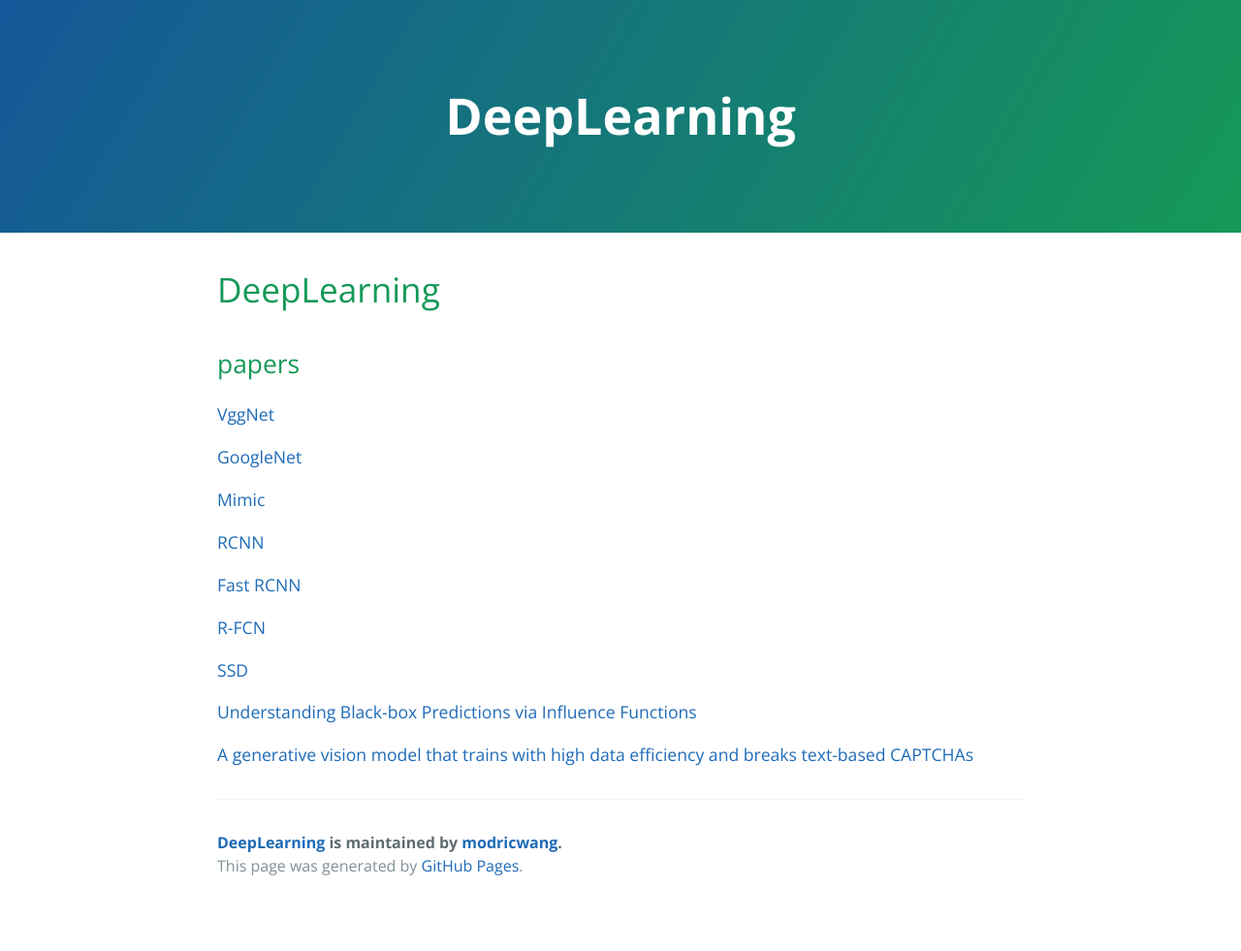
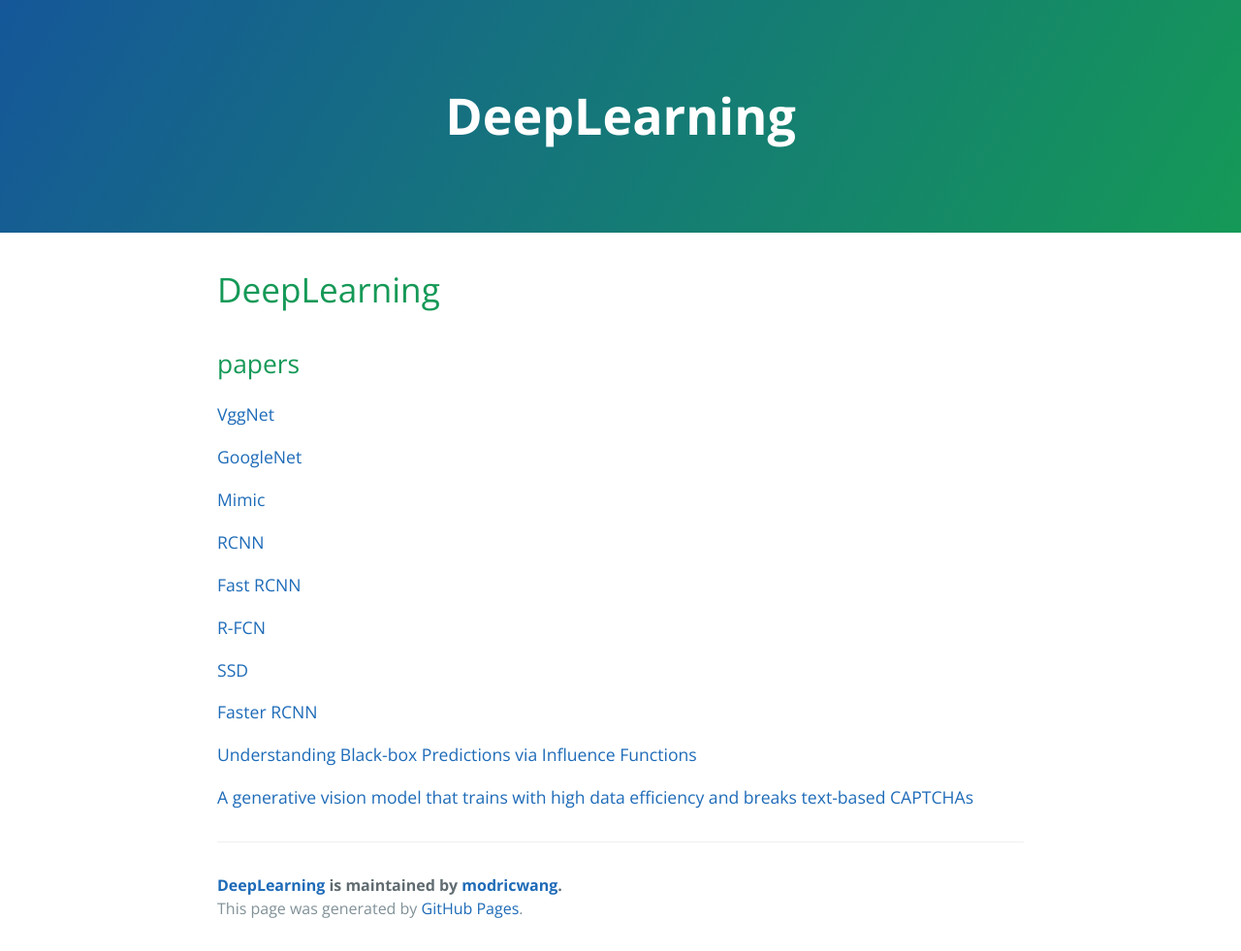
Before and after one commit to modricwang/DeepLearning, a Jekyll site: the page built from docs/index.md, in a window 1280 px wide. Shown: the whole page at 97% size. Built offline with Jekyll 4.4.1, drawn with Linux system fonts in a browser that asks for light colours; our own code applies the rules of GitHub Pages for plain Markdown files; the repository's description, which GitHub fills in, is left out; before the commit the page ends 937 px from its top, so only the background shows below that.

Commit message:
add faster-rcnn link

```diff
--- a/docs/index.md
+++ b/docs/index.md
@@ -16,6 +16,8 @@
 
 [SSD](https://github.com/modricwang/DeepLearning/blob/master/papers/SSD_Single_Shot_MultiBox_Detector.pdf)
 
+[Faster RCNN](https://github.com/modricwang/DeepLearning/blob/master/papers/Faster_R-CNN_Towards_Real-Time_Object.pdf)
+
 [Understanding Black-box Predictions via Influence Functions](https://github.com/modricwang/DeepLearning/blob/master/papers/Understanding_Black-box_Predictions_via_Influence_Functions.pdf)
 
 [A generative vision model that trains with high data efficiency and breaks text-based CAPTCHAs](https://github.com/modricwang/DeepLearning/blob/master/papers/A_generative_vision_model_that_trains_with_high_data_efficiency_and_breaks_text-based_CAPTCHAs.pdf)
```
Also changed, not shown: README.md.
